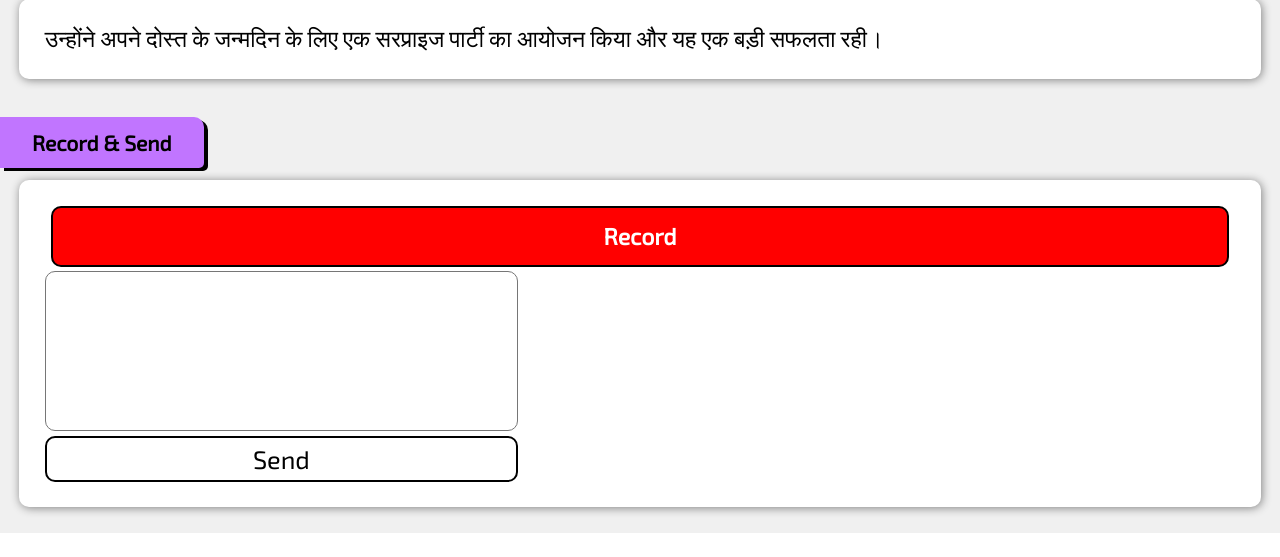
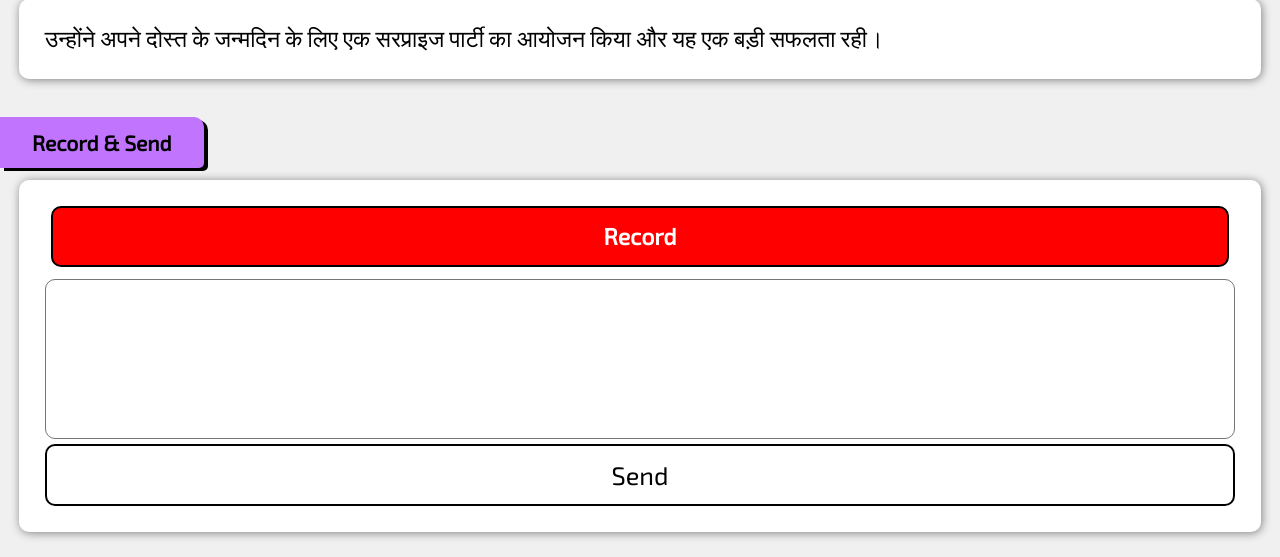
Before and after one commit to niteshinfocus/fatcat, a Flask app: page / in a window 1280 px wide. Shown: the part 614-1171 px from the top of the page. Before the commit the page ends 1147 px from the top, so only its background shows below. Run offline with Flask 2, Linux system fonts and the light colour scheme.

Commit message:
Update index.html

```diff
--- a/templates/index.html
+++ b/templates/index.html
@@ -109,6 +109,9 @@
     hr{
       width: 100%;
     }
+    form{
+      width: 100%;
+    }
   </style>
 </head>
 
```
